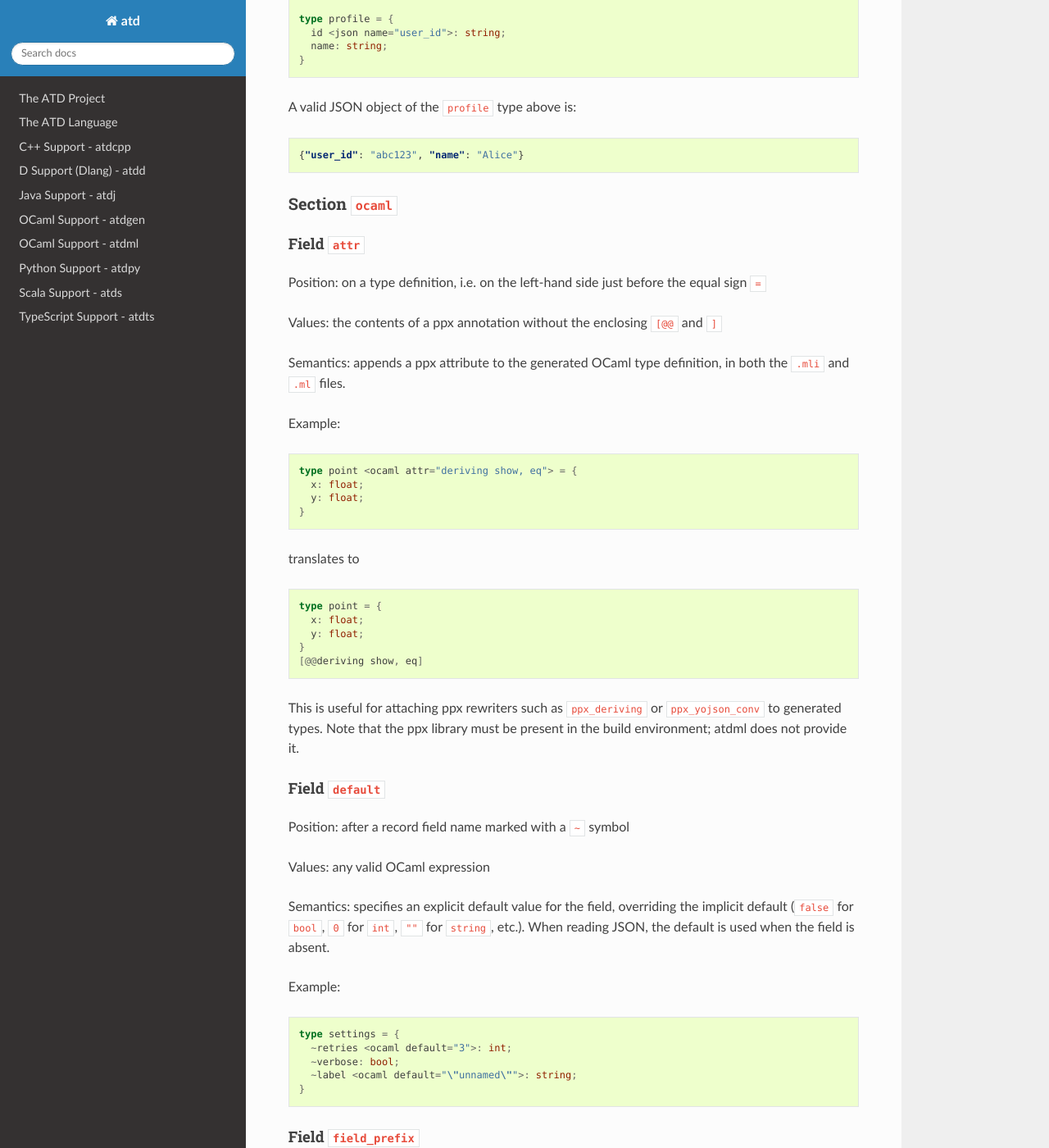
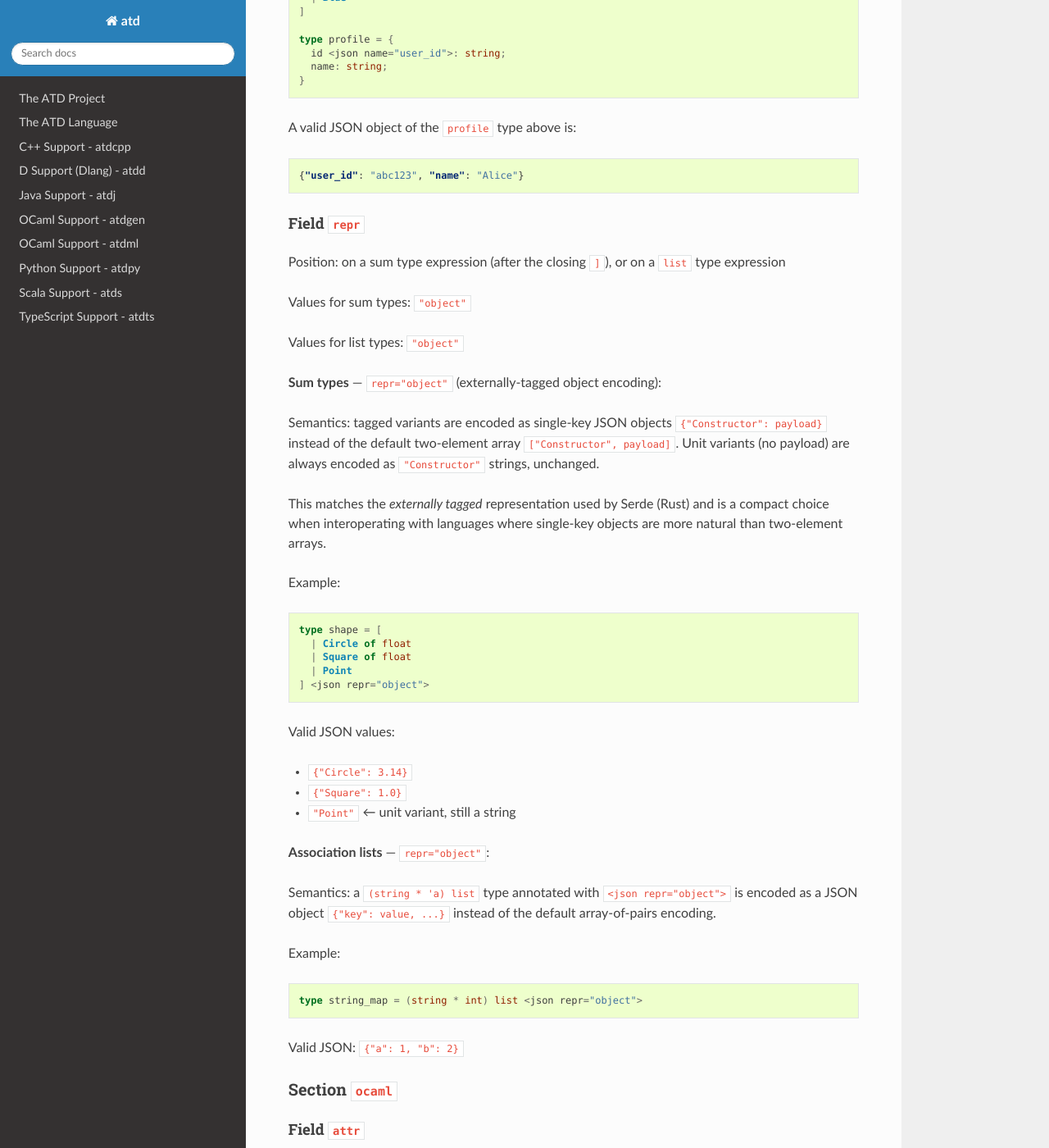
Before and after one commit to ahrefs/atd, a Sphinx documentation site: the page built from doc/atdml-reference.rst, in a window 1280 px wide and 1400 px high, scrolled down 6677 px. Shown: the whole window at 82% size. Built offline with Sphinx 7.4.7 and the Read the Docs theme 3.1.0, drawn with Linux system fonts in a browser that asks for light colours; some of the changed text lies outside the part shown.

Commit message:
atdml: add <json repr="object"> for sum types (externally-tagged encoding) (#486)
Tagged variants are now encoded as single-key JSON objects
{"Constructor": payload} when the sum type is annotated with
<json repr="object">. Unit variants remain "Constructor" strings.
This matches Serde's externally-tagged representation.

Both of_yojson and of_jsonlike readers are generated. The yojson
writer (yojson_of_*) also produces the object encoding.

Implementation:
- atd/src/json.ml,mli: new json_sum_repr = Array | Object type and
  field on json_sum; get_json_sum reads <json repr="object">
- atdml Codegen.ml: new sum_object_tagged_pat mode field for the
  pattern strings; gen_reader and gen_yojson_of switch on json_sum_repr
- atdgen/src/oj_emit.ml: fill new json_sum_repr field (Array) in one
  hand-constructed json_sum literal
- Support matrix: new "Sum as JSON object" feature row (atdml=Yes,
  all others=Planned)

Closes #479

Co-authored-by: Claude Sonnet 4.6 <noreply@anthropic.com>

```diff
--- a/doc/atdml-reference.rst
+++ b/doc/atdml-reference.rst
@@ -318,7 +318,8 @@ Notes:
 - JSON tuples use the array notation, e.g. ``[1, "hello", true]``.
 - Sum type constructors without arguments are represented as a JSON string,
   e.g. ``"Leaf"``. Constructors with an argument use a two-element array,
-  e.g. ``["Node", ...]``.
+  e.g. ``["Node", ...]``. An alternative single-key object encoding
+  (``{"Node": ...}``) is available via ``<json repr="object">``.
 - Optional record fields (marked with ``?``) are omitted from the JSON object
   when their value is ``None``.
 - With-default record fields (marked with ``~``) are omitted from the JSON
@@ -360,6 +361,57 @@ A valid JSON object of the ``profile`` type above is:
 .. code:: json
 
     {"user_id": "abc123", "name": "Alice"}
+
+Field ``repr``
+""""""""""""""
+
+Position: on a sum type expression (after the closing ``]``), or on a
+``list`` type expression
+
+Values for sum types: ``"object"``
+
+Values for list types: ``"object"``
+
+**Sum types** — ``repr="object"`` (externally-tagged object encoding):
+
+Semantics: tagged variants are encoded as single-key JSON objects
+``{"Constructor": payload}`` instead of the default two-element array
+``["Constructor", payload]``. Unit variants (no payload) are always
+encoded as ``"Constructor"`` strings, unchanged.
+
+This matches the *externally tagged* representation used by Serde (Rust)
+and is a compact choice when interoperating with languages where
+single-key objects are more natural than two-element arrays.
+
+Example:
+
+.. code:: ocaml
+
+    type shape = [
+      | Circle of float
+      | Square of float
+      | Point
+    ] <json repr="object">
+
+Valid JSON values:
+
+- ``{"Circle": 3.14}``
+- ``{"Square": 1.0}``
+- ``"Point"``  ← unit variant, still a string
+
+**Association lists** — ``repr="object"``:
+
+Semantics: a ``(string * 'a) list`` type annotated with ``<json repr="object">``
+is encoded as a JSON object ``{"key": value, ...}`` instead of the default
+array-of-pairs encoding.
+
+Example:
+
+.. code:: ocaml
+
+    type string_map = (string * int) list <json repr="object">
+
+Valid JSON: ``{"a": 1, "b": 2}``
 
 Section ``ocaml``
 ^^^^^^^^^^^^^^^^^
```
Also changed, not shown: CHANGES.md (+6 -0 lines), doc/support-matrix.rst (+9 -0 lines), 7 other files.
